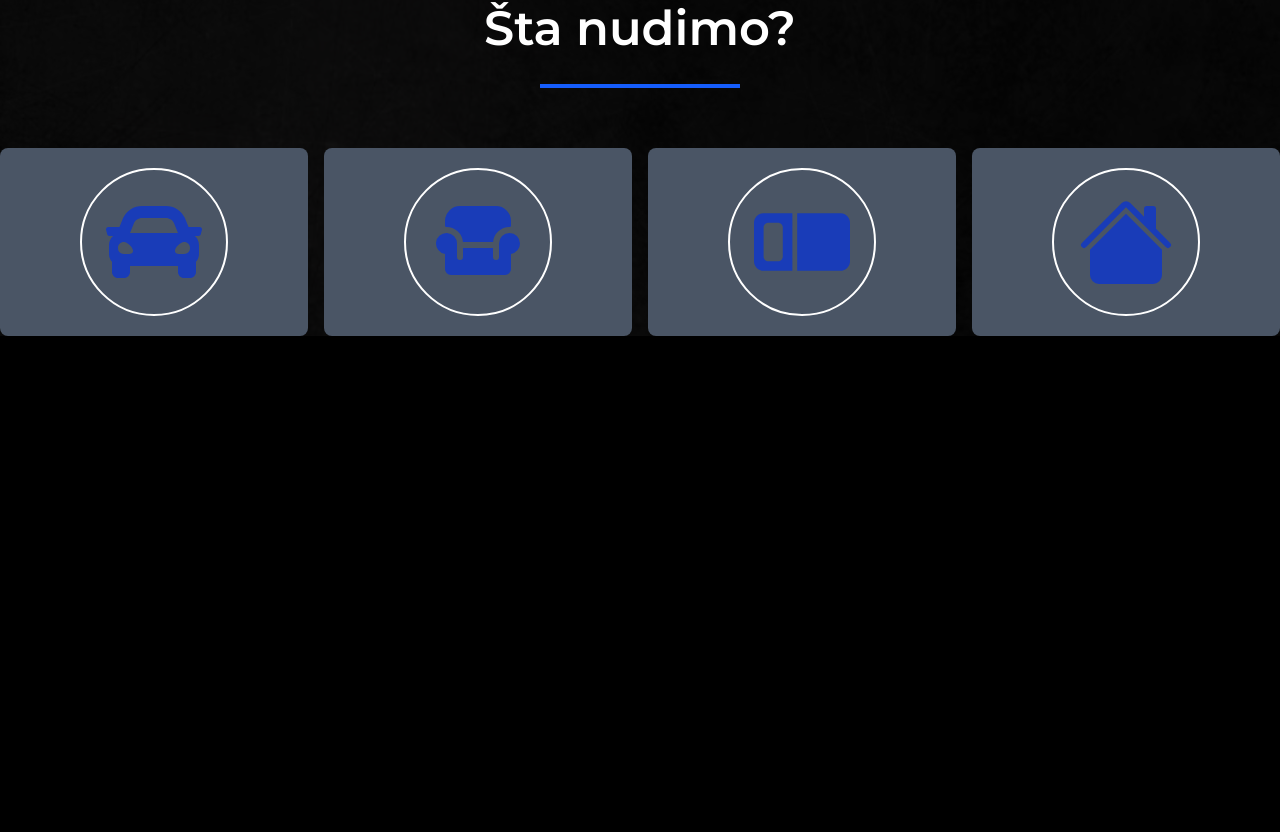
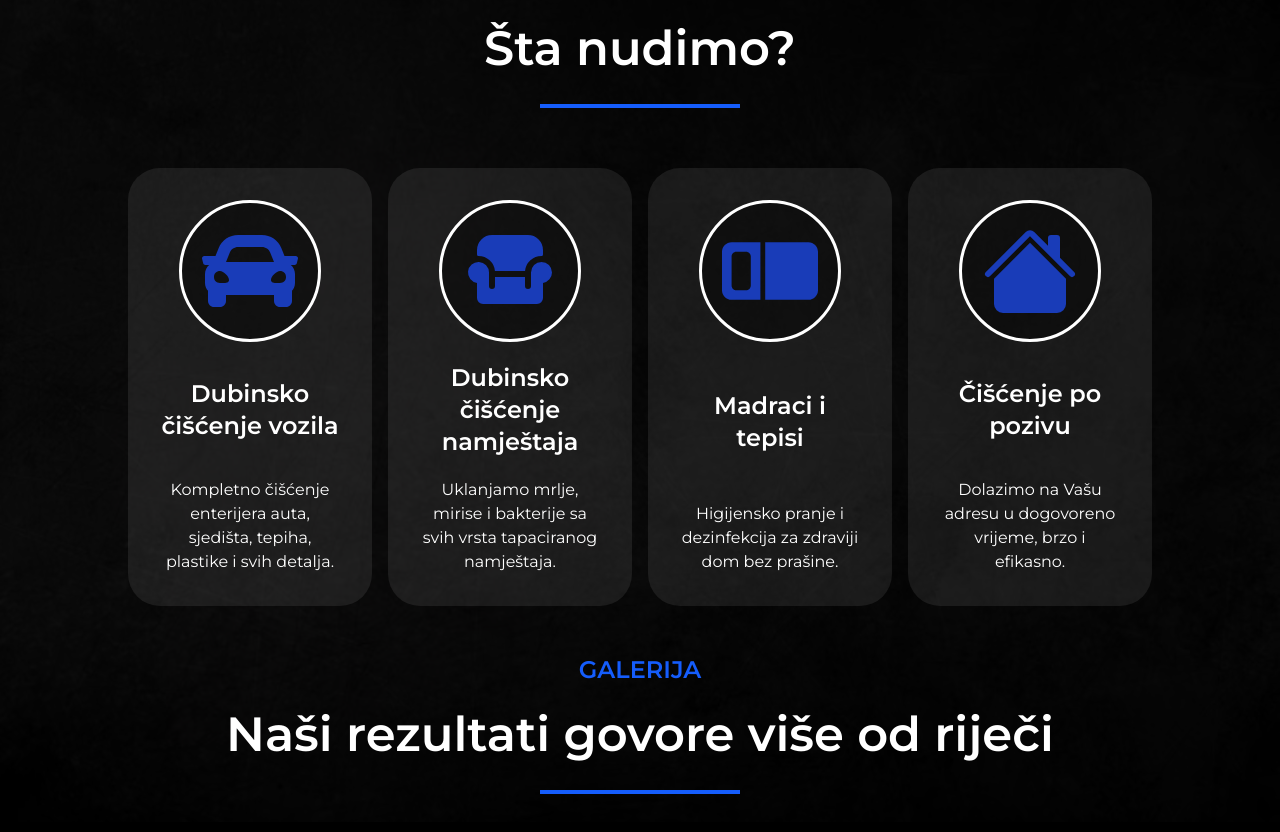
Before and after one commit to Bojan221/dubinsko, a React (Vite) app: page / in a window 1280 px wide. Shown: the part 884-1716 px from the top of the page. Built offline with nearby package versions, Linux system fonts and the light colour scheme.

Commit message:
finish service section

```diff
--- a/src/components/ServiceHomeCard.tsx
+++ /dev/null
@@ -1,7 +0,0 @@
-import React from "react";
-
-function ServiceHomeCard() {
-  return <div></div>;
-}
-
-export default ServiceHomeCard;
--- /dev/null
+++ b/src/components/homepage/ResultPhotos.jsx
@@ -0,0 +1,16 @@
+import React from "react";
+import TitleWrapper from "./TitleWrapper";
+
+function ResultPhotos() {
+  return (
+    <div>
+      <TitleWrapper
+        section={"Galerija"}
+        title={"Naši rezultati govore više od riječi"}
+        align={"center"}
+      />
+    </div>
+  );
+}
+
+export default ResultPhotos;
--- a/src/components/homepage/ServiceSection.jsx
+++ b/src/components/homepage/ServiceSection.jsx
@@ -5,7 +5,18 @@ import { FaMattressPillow } from "react-icons/fa6";
 import { BsHouseFill } from "react-icons/bs";
 import { FaCar } from "react-icons/fa";
 import SingleServiceCard from "./SingleServiceCard";
+import { useEffect } from "react";
+import AOS from "aos";
+import "aos/dist/aos.css";
+
 function ServiceSection() {
+  useEffect(() => {
+    AOS.init({
+      duration: 1500,
+      once: true,
+    });
+  }, []);
+
   const services = [
     {
       icon: <FaCar />,
@@ -34,11 +45,17 @@ function ServiceSection() {
   ];
 
   return (
-    <div className="flex flex-col gap-8">
+    <div className="w-[95%] sm:w-[90%] md:w-[80%] mx-auto flex flex-col gap-8 py-5">
       <TitleWrapper section="usluge" title="Šta nudimo?" align="center" />
       <div className="grid grid-cols-1 md:grid-cols-2 lg:grid-cols-4 gap-4">
-        {services.map((service) => {
-          return <SingleServiceCard key={service.title} service={service} />;
+        {services.map((service, index) => {
+          return (
+            <SingleServiceCard
+              key={service.title}
+              service={service}
+              data-aos={index === 0 || index === 1 ? "fade-right" : "fade-left"}
+            />
+          );
         })}
       </div>
     </div>
--- a/src/components/homepage/SingleServiceCard.jsx
+++ b/src/components/homepage/SingleServiceCard.jsx
@@ -1,12 +1,19 @@
 import React from "react";
 
-function SingleServiceCard({ service }) {
+function SingleServiceCard({ service, ...props }) {
   return (
-    <div className="bg-gray-600 rounded-lg flex flex-col justify-between items-center gap-3 py-5">
-      <div className="rounded-full border-2 border-white p-6">
+    <div
+      className="bg-[#ffffff15] rounded-4xl flex flex-col justify-between items-center gap-5 p-8"
+      {...props}
+    >
+      <div className="rounded-full border-3 border-white p-5 bg-[#00000070]">
         {" "}
-        <span className="text-blue-800 text-[96px]"> {service.icon} </span>
+        <span className="text-blue-800 text-[96px] "> {service.icon} </span>
       </div>
+      <h3 className="text-white text-2xl font-semibold text-center">
+        {service.title}
+      </h3>
+      <p className="text-white text-md text-center">{service.description}</p>
     </div>
   );
 }
--- a/src/pages/HomePage.jsx
+++ b/src/pages/HomePage.jsx
@@ -1,6 +1,7 @@
 import React from "react";
 import HeroSection from "../components/homepage/HeroSection";
-import ServiceSection from "../components/homepage/ServiceSection"
+import ServiceSection from "../components/homepage/ServiceSection";
+import ResultPhotos from "../components/homepage/ResultPhotos";
 import wallpaper from "../images/wallpaper.png";
 function HomePage() {
   return (
@@ -10,10 +11,10 @@ function HomePage() {
         className="relative bg-cover bg-center bg-no-repeat"
         style={{ backgroundImage: `url(${wallpaper})` }}
       >
-        <div className="pointer-events-none absolute inset-0 z-0 bg-black/85">
-        </div>
+        <div className="pointer-events-none absolute inset-0 z-0 bg-black/85"></div>
         <div className="relative z-10">
-          <ServiceSection/>
+          <ServiceSection />
+          <ResultPhotos />
         </div>
       </div>
     </div>
```
